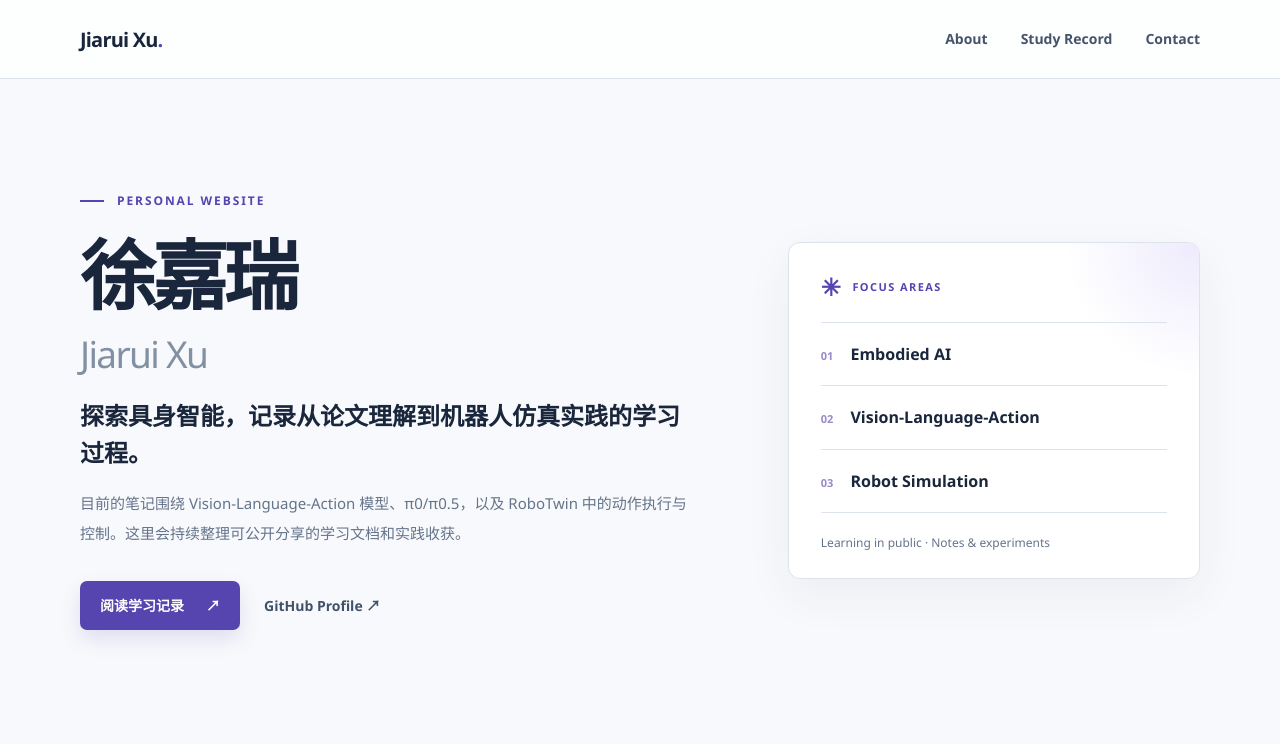
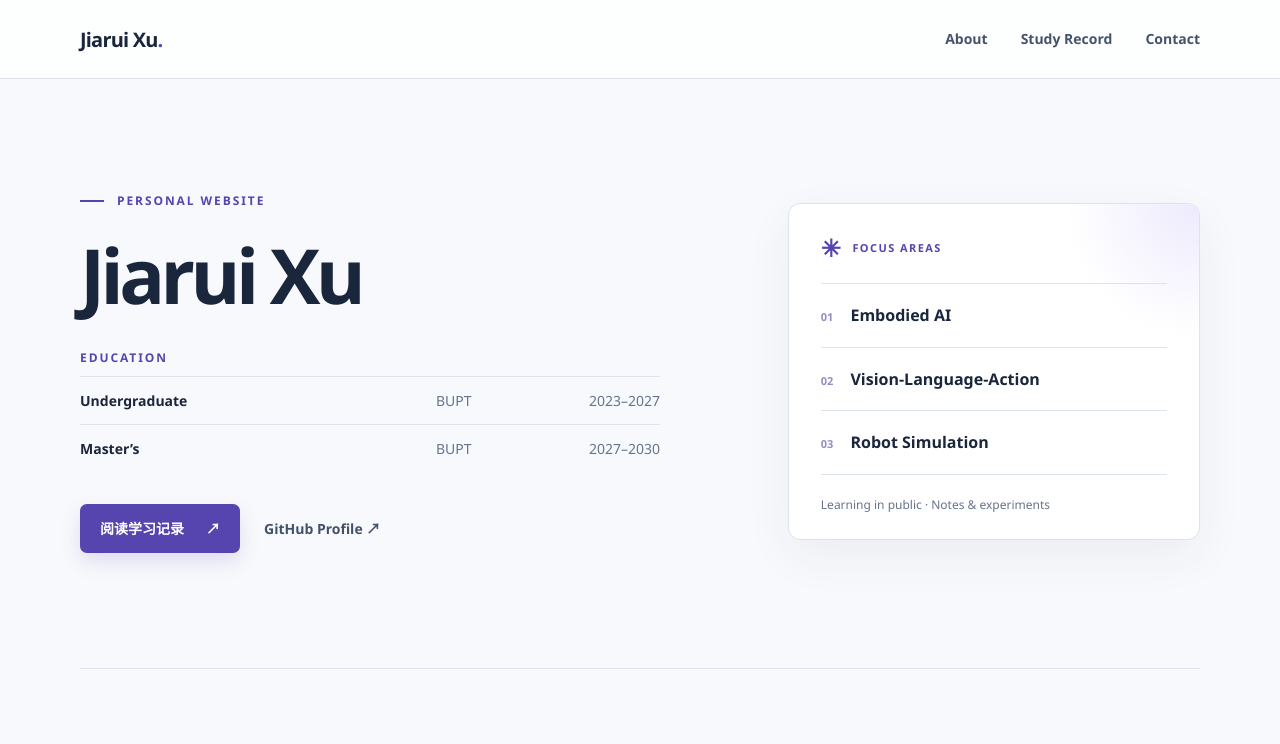
Before and after one commit to goodjerry1223/goodjerry1223.github.io, a plain HTML site: page index.html in a window 1280 px wide. Shown: the top 744 px of the page. Drawn offline with Linux system fonts and the light colour scheme.

Commit message:
Update homepage name and education section

```diff
--- a/index.html
+++ b/index.html
@@ -3,8 +3,8 @@
 <head>
   <meta charset="utf-8">
   <meta name="viewport" content="width=device-width, initial-scale=1">
-  <meta name="description" content="徐嘉瑞的个人主页与具身智能学习记录，涵盖 VLA、π0/π0.5 和 RoboTwin 仿真。">
-  <title>徐嘉瑞 · Jiarui Xu | Embodied AI</title>
+  <meta name="description" content="Jiarui Xu's personal website and embodied AI study records, covering VLA, π0/π0.5, and RoboTwin simulation.">
+  <title>Jiarui Xu | Embodied AI</title>
   <link rel="stylesheet" href="/styles.css">
 </head>
 <body>
@@ -24,9 +24,14 @@
     <section id="about" class="intro" aria-labelledby="intro-title">
       <div class="intro-copy">
         <p class="eyebrow"><span class="eyebrow-line"></span> PERSONAL WEBSITE</p>
-        <h1 id="intro-title">徐嘉瑞 <span>Jiarui Xu</span></h1>
-        <p class="lead">探索具身智能，记录从论文理解到机器人仿真实践的学习过程。</p>
-        <p class="intro-detail">目前的笔记围绕 Vision-Language-Action 模型、π0/π0.5，以及 RoboTwin 中的动作执行与控制。这里会持续整理可公开分享的学习文档和实践收获。</p>
+        <h1 id="intro-title">Jiarui Xu</h1>
+        <div class="education" aria-labelledby="education-title">
+          <p id="education-title" class="education-label">EDUCATION</p>
+          <div class="education-list">
+            <div class="education-item"><span class="degree">Undergraduate</span><span class="school">BUPT</span><span class="dates">2023–2027</span></div>
+            <div class="education-item"><span class="degree">Master’s</span><span class="school">BUPT</span><span class="dates">2027–2030</span></div>
+          </div>
+        </div>
         <div class="intro-actions">
           <a class="primary-link" href="#study-record">阅读学习记录 <span aria-hidden="true">↗</span></a>
           <a class="text-link" href="https://github.com/goodjerry1223" target="_blank" rel="noopener noreferrer">GitHub Profile <span aria-hidden="true">↗</span></a>
--- a/styles.css
+++ b/styles.css
@@ -27,9 +27,12 @@ a:focus-visible { outline: 3px solid var(--accent); outline-offset: 4px; border-
 .eyebrow-line { width: 24px; height: 2px; background: var(--accent); }
 h1, h2, h3, p { margin-top: 0; }
 h1 { margin-bottom: 22px; font-size: clamp(48px, 6vw, 76px); line-height: 1.17; letter-spacing: -.06em; }
-h1 span { display: block; margin-top: 12px; color: #8290a4; font-size: clamp(25px, 3vw, 37px); font-weight: 550; letter-spacing: -.045em; }
-.lead { max-width: 650px; margin-bottom: 18px; font-size: clamp(19px, 2vw, 24px); font-weight: 650; line-height: 1.55; }
-.intro-detail { max-width: 650px; margin-bottom: 33px; color: var(--muted); font-size: 15px; line-height: 1.95; }
+.education { max-width: 580px; margin: 28px 0 32px; }
+.education-label { margin: 0 0 8px; color: var(--accent); font-size: 12px; font-weight: 800; letter-spacing: .16em; }
+.education-item { display: grid; grid-template-columns: minmax(125px, 1fr) 100px 110px; align-items: center; gap: 14px; border-top: 1px solid var(--line); padding: 12px 0; font-size: 14px; }
+.degree { font-weight: 700; }
+.school { color: var(--muted); }
+.dates { color: var(--muted); text-align: right; font-variant-numeric: tabular-nums; }
 .intro-actions { display: flex; flex-wrap: wrap; align-items: center; gap: 24px; font-size: 14px; font-weight: 700; }
 .primary-link { display: inline-flex; align-items: center; gap: 22px; padding: 13px 20px; background: var(--accent); color: #fff; border-radius: 7px; box-shadow: 0 9px 20px rgba(86,68,175,.15); }
 .primary-link:hover { background: #44338e; }
@@ -71,6 +74,7 @@ h2 { margin-bottom: 0; font-size: clamp(30px, 3.5vw, 43px); line-height: 1.25; l
   .top-nav { gap: 15px; font-size: 12px; }
   .top-nav a:first-child { display: none; }
   .intro { grid-template-columns: 1fr; gap: 42px; padding: 70px 0 75px; }
+  .education-item { grid-template-columns: minmax(120px, 1fr) 75px 100px; }
   .focus-panel { max-width: 540px; }
   .records { padding: 60px 0 75px; }
   .section-heading, .contact { align-items: start; flex-direction: column; }
```
